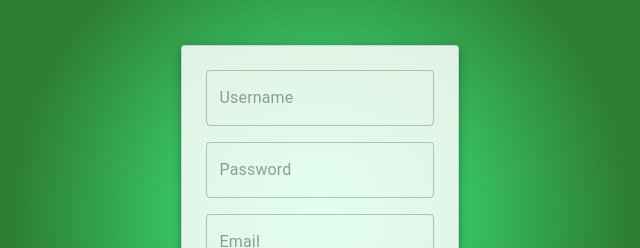
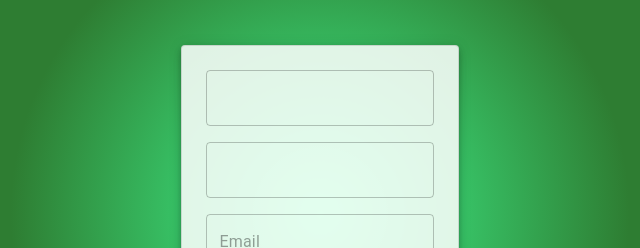
Before and after one commit to HiImZsofi/GreenRace, a React (Create React App) app in the folder client/: page /register in a window 1280 px wide. Shown: the part 186-434 px from the top of the page, without its empty margins (320-960 px from the left). Built offline with nearby package versions, Linux system fonts and the light colour scheme.

Commit message:
Update InputTypeHandler interface
It now has an optional placeholder property

```diff
--- a/client/src/Interfaces.ts
+++ b/client/src/Interfaces.ts
@@ -38,6 +38,7 @@ export interface UserSettingsDto {
 //Helps handle props when generating input fields
 export interface InputTypeHandler {
 	inputType: string;
+	placeholder?: string;
 	value?: string;
 	onChangeHandler?: (e: any) => void;
 }
--- a/client/src/Views/Login.tsx
+++ b/client/src/Views/Login.tsx
@@ -130,6 +130,7 @@ class Login extends React.Component<{}, UserLoginDto> {
 					<InputField
 						type={{
 							inputType: "Password",
+							placeholder: "Password",
 							value: this.state.password,
 							onChangeHandler: this.passwordChangeHandler,
 						}}
--- a/client/src/components/InputField.tsx
+++ b/client/src/components/InputField.tsx
@@ -15,7 +15,7 @@ function InputField(props: {
 			<div>
 				<TextField
 					type={"text"}
-					placeholder={props.type.inputType}
+					placeholder={props.type.placeholder}
 					value={props.type.value}
 					onChange={props.type.onChangeHandler}
 					error={props.error}
@@ -29,6 +29,20 @@ function InputField(props: {
 			<div>
 				<TextField
 					type={"Password"}
+					placeholder={props.type.placeholder}
+					value={props.type.value}
+					onChange={props.type.onChangeHandler}
+					error={props.error}
+					helperText={props.errorMessage}
+					required
+				/>
+			</div>
+		);
+	} else if (props.type.inputType === "Email") {
+		return (
+			<div>
+				<TextField
+					type={"email"}
 					placeholder={props.type.inputType}
 					value={props.type.value}
 					onChange={props.type.onChangeHandler}
@@ -42,11 +56,10 @@ function InputField(props: {
 		return (
 			<div>
 				<TextField
-					type={"email"}
+					type={"text"}
 					placeholder={props.type.inputType}
 					value={props.type.value}
 					onChange={props.type.onChangeHandler}
-					error={props.error}
 					helperText={props.errorMessage}
 					required
 				/>
```
